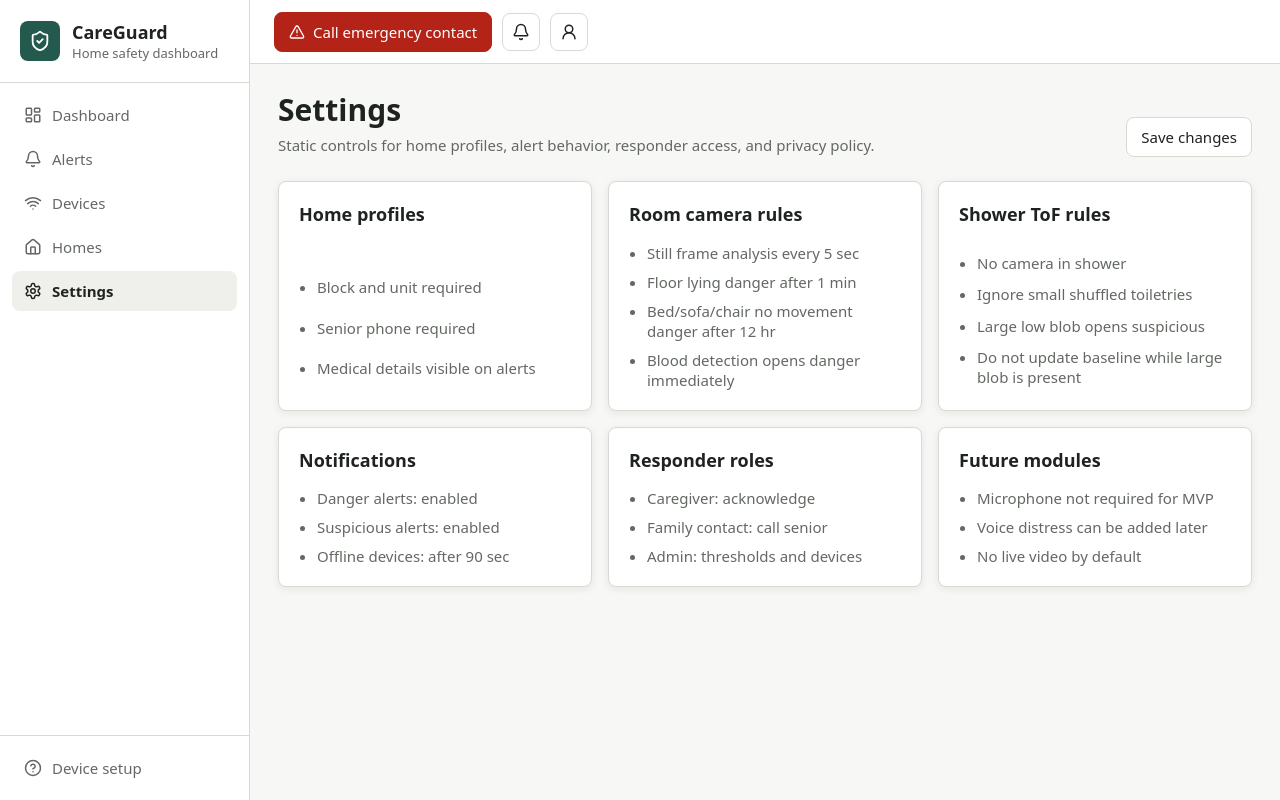
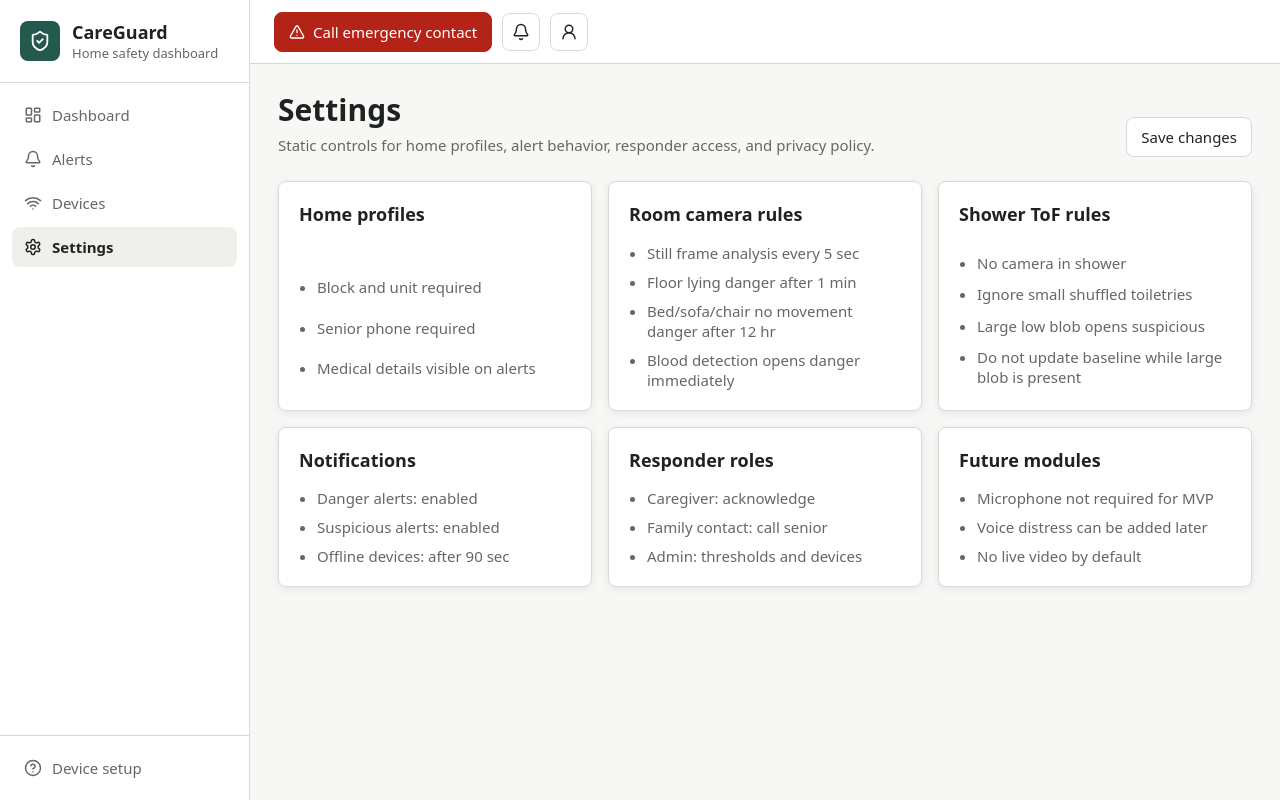
Before and after one commit to nwztest/dis-hackathon-vibe, a Next.js app: page /settings in a window 1280 px wide. Built offline with nearby package versions, Linux system fonts and the light colour scheme.

Commit message:
remove redundant homes page

```diff
--- a/app/facilities/page.tsx
+++ b/app/facilities/page.tsx
@@ -1,5 +1,5 @@
 import { redirect } from "next/navigation";
 
 export default function FacilitiesPage() {
-  redirect("/homes");
+  redirect("/dashboard");
 }
--- a/app/globals.css
+++ b/app/globals.css
@@ -241,14 +241,12 @@ p {
   max-width: 680px;
 }
 
-.home-grid,
 .room-grid {
   display: grid;
   gap: 16px;
   grid-template-columns: repeat(auto-fit, minmax(240px, 1fr));
 }
 
-.home-card,
 .panel,
 .setup-card,
 .room-card,
@@ -260,13 +258,6 @@ p {
   box-shadow: var(--shadow);
 }
 
-.home-card {
-  display: grid;
-  gap: 22px;
-  padding: 22px;
-}
-
-.home-card-top,
 .room-card-top,
 .page-heading,
 .topbar,
@@ -276,10 +267,6 @@ p {
   display: flex;
   justify-content: space-between;
   gap: 16px;
-}
-
-.home-card-top svg {
-  color: var(--primary);
 }
 
 .two-stat-grid {
@@ -436,37 +423,65 @@ dd {
   gap: 10px;
 }
 
-.home-strip {
-  display: grid;
-  gap: 12px;
-  grid-template-columns: repeat(auto-fit, minmax(260px, 1fr));
+.section-toolbar {
+  align-items: center;
+  display: flex;
+  gap: 16px;
+  justify-content: space-between;
 }
 
-.home-summary {
-  align-items: center;
+.dashboard-home-panel {
   background: var(--surface);
   border: 1px solid var(--border);
   border-radius: var(--radius);
-  display: flex;
-  gap: 16px;
-  justify-content: space-between;
-  padding: 14px 16px;
+  box-shadow: var(--shadow);
+  display: grid;
+  gap: 14px;
+  padding: 16px;
 }
 
-.home-summary.attention {
-  border-color: var(--warning);
+.home-table {
+  display: grid;
+  margin: 0 -16px -16px;
 }
 
-.home-summary strong {
+.home-table-header,
+.home-table-row {
   align-items: center;
+  border-top: 1px solid var(--border);
+  display: grid;
+  gap: 14px;
+  grid-template-columns: 1.25fr 0.85fr 1.25fr 1fr 0.7fr;
+  padding: 13px 16px;
+}
+
+.home-table-header {
   background: var(--surface-alt);
-  border-radius: 6px;
-  display: inline-flex;
-  font-size: 18px;
-  height: 34px;
-  justify-content: center;
-  min-width: 34px;
-  padding: 0 8px;
+  color: var(--muted);
+  font-size: 13px;
+  font-weight: 750;
+}
+
+.home-table-row.attention {
+  border-left: 3px solid var(--warning);
+  padding-left: 13px;
+}
+
+.home-table-row > div:first-child {
+  display: grid;
+  gap: 3px;
+}
+
+.home-table-row span,
+.home-table-row > div:first-child span {
+  color: var(--muted);
+}
+
+.home-alert-cell {
+  align-items: center;
+  display: flex;
+  gap: 12px;
+  justify-content: space-between;
 }
 
 .summary-grid {
@@ -1013,8 +1028,19 @@ dd {
   }
 
   .alert-row,
-  .device-table {
+  .device-table,
+  .home-table-header,
+  .home-table-row {
     grid-template-columns: 1fr;
+  }
+
+  .home-table-header {
+    display: none;
+  }
+
+  .section-toolbar {
+    align-items: stretch;
+    flex-direction: column;
   }
 
   .page-content,
--- a/app/sign-in/page.tsx
+++ b/app/sign-in/page.tsx
@@ -22,7 +22,7 @@ export default function SignInPage() {
             </span>
             <input type="password" placeholder="Password" />
           </label>
-          <Link className="primary-button full" href="/homes">
+          <Link className="primary-button full" href="/dashboard">
             Sign in
           </Link>
         </form>
--- a/lib/mock-data.ts
+++ b/lib/mock-data.ts
@@ -356,7 +356,6 @@ export const navItems = [
   { href: "/dashboard", label: "Dashboard", icon: LayoutDashboard },
   { href: "/alerts", label: "Alerts", icon: Bell },
   { href: "/devices", label: "Devices", icon: Wifi },
-  { href: "/homes", label: "Homes", icon: Home },
   { href: "/settings", label: "Settings", icon: Settings },
 ];
 
```
Also changed, not shown: app/dashboard/page.tsx (+31 -7 lines), app/homes/page.tsx (+2 -44 lines), 1 other file (tests, documents, lock files or other folders).
